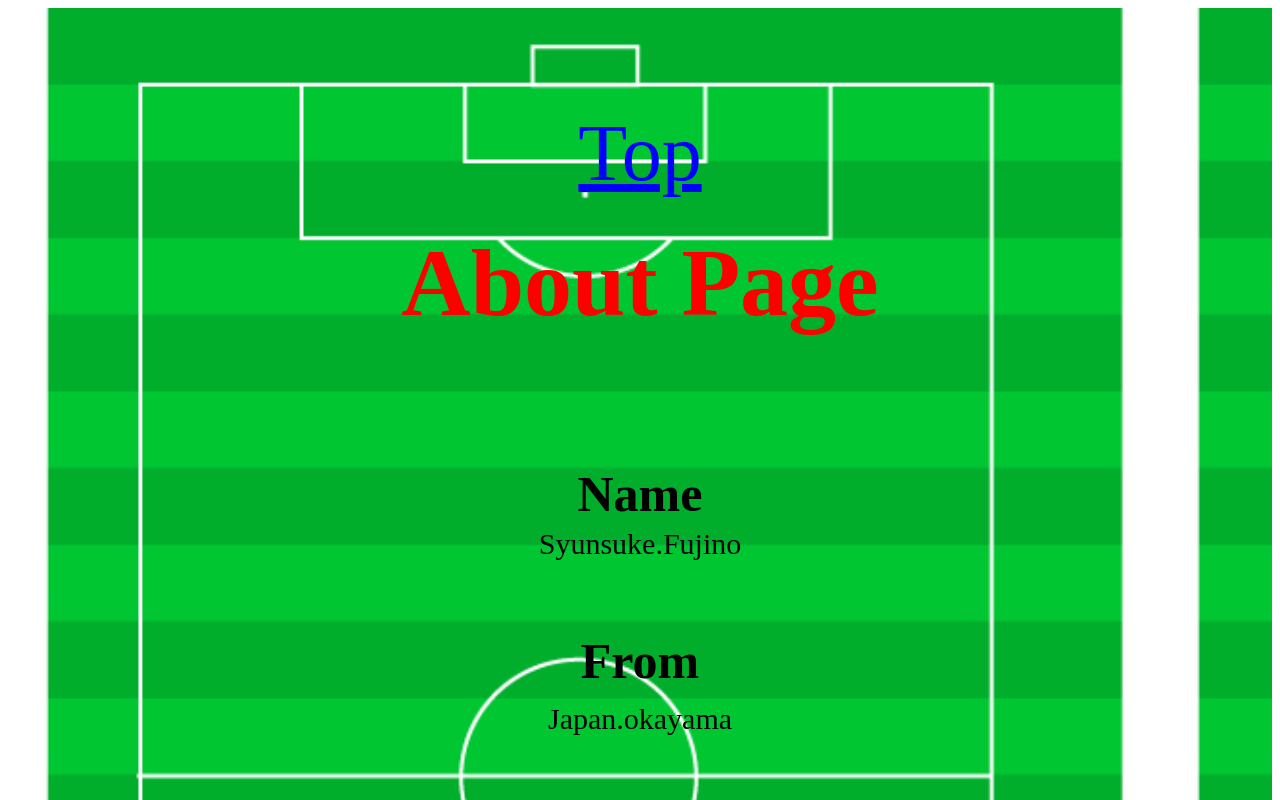
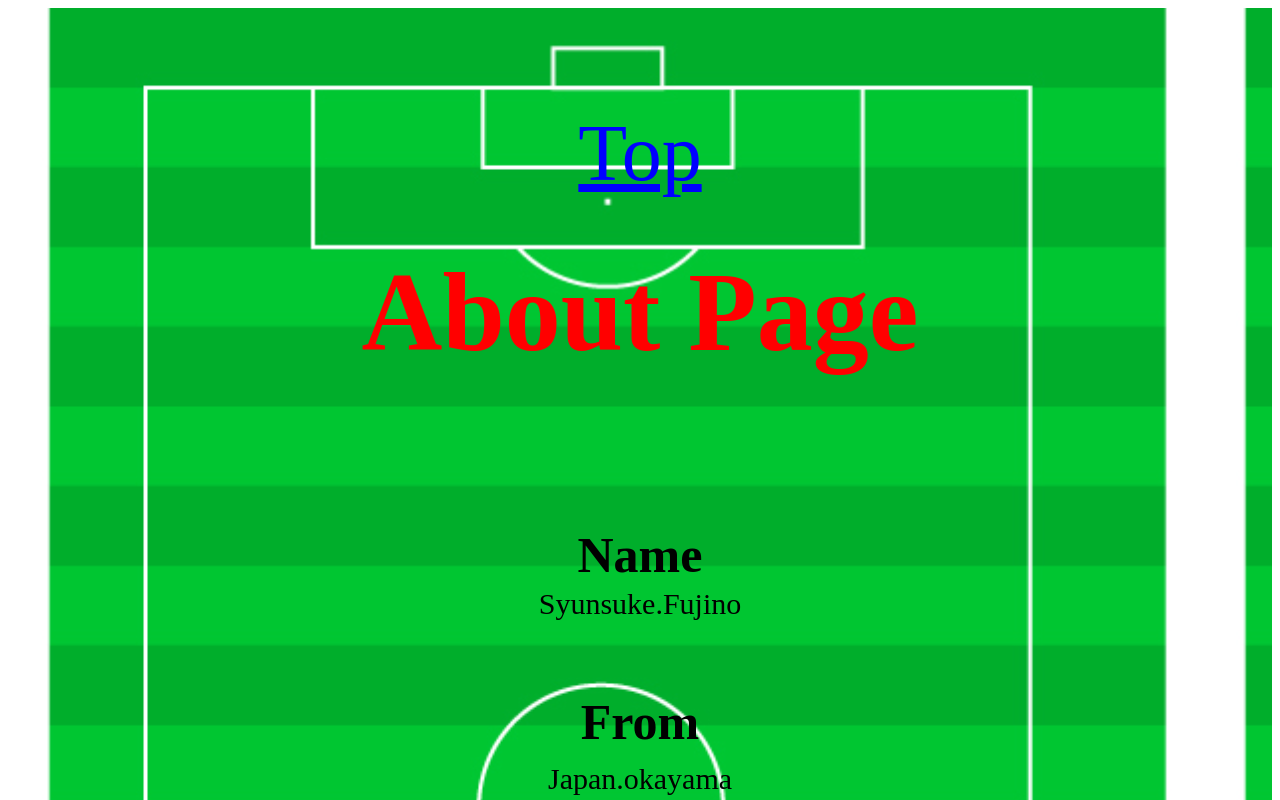
Before and after one commit to syuncyan/portfolio, a Nuxt app: page /about in a window 1280 px wide. Shown: the top 800 px of the page. Built offline with nearby package versions, Linux system fonts and the light colour scheme.

Commit message:
Initial commit

```diff
--- a/components/Tutorial.vue
+++ b/components/Tutorial.vue
@@ -124,7 +124,7 @@
 @media screen and (min-width: 768px) {
   .text-2xl{
     text-align: center;
-  font-size: 100px;
+  font-size: 80px;
   position: relative;
   top: 100px;
   }
--- a/pages/about.vue
+++ b/pages/about.vue
@@ -88,7 +88,7 @@ div .about-container{
             }
             h4 {
                 text-align: center;
-                font-size: 600%;
+                font-size: 700%;
                 color: red;
             }
 
```
